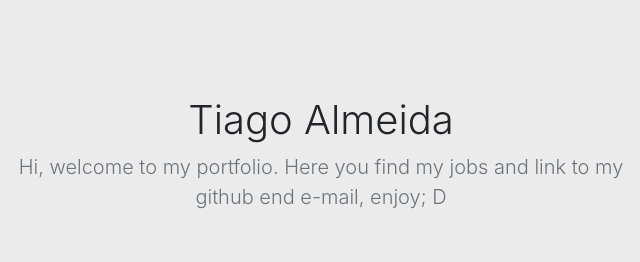
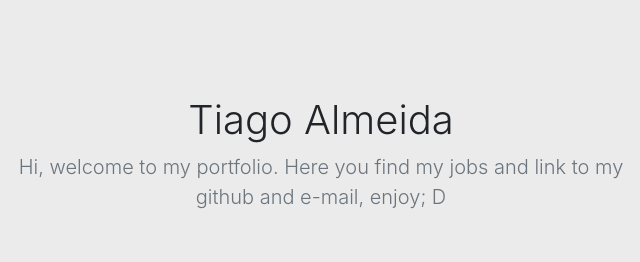
Before and after one commit to TiagoAndreAlmeida/TiagoAndreAlmeida.github.io, a plain HTML site: page portfolio/index.html in a window 1280 px wide. Shown: the top 262 px of the page, 319-959 px from the left. Drawn offline with nearby package versions, Linux system fonts and the light colour scheme.

Commit message:
Update index.html

```diff
--- a/portfolio/index.html
+++ b/portfolio/index.html
@@ -22,7 +22,7 @@
       <section class="jumbotron text-center">
         <div class="container">
           <h1 class="jumbotron-heading">Tiago Almeida</h1>
-          <p class="lead text-muted">Hi, welcome to my portfolio. Here you find my jobs and link to my github end e-mail, enjoy; D</p>
+          <p class="lead text-muted">Hi, welcome to my portfolio. Here you find my jobs and link to my github and e-mail, enjoy; D</p>
         </div>
       </section>
 
```
